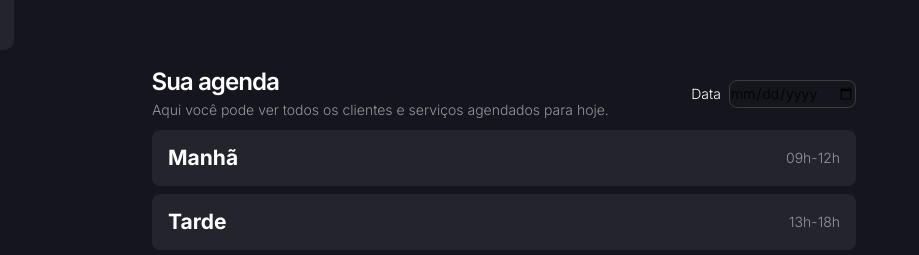
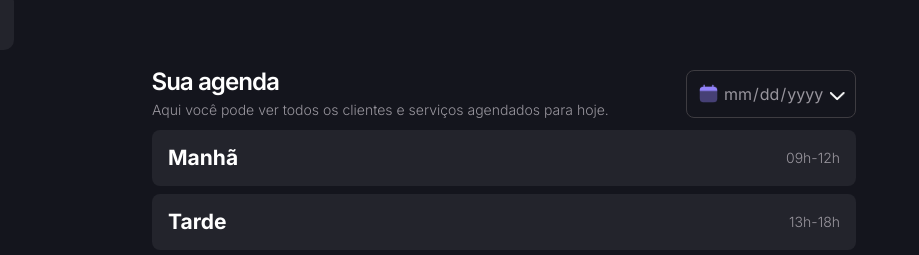
Before and after one commit to thnsantos/PetShop-Schedule, a website built with webpack: page src/index.html in a window 1280 px wide. Shown: the top 255 px of the page, 136-1055 px from the left. Built offline with nearby package versions, Linux system fonts and the light colour scheme.

Commit message:
styles-input-complete

```diff
--- a/src/index.html
+++ b/src/index.html
@@ -31,8 +31,12 @@
       </div>
 
       <div class="schedule-date">
-        <label for="schedule-date">Data</label>
-        <input id="schedule-date" type="date">
+        <div class="date-picker">
+
+          <label for="schedule-date"></label>
+
+          <input id="schedule-date" type="date">
+        </div>
       </div>
     </header>
 
--- a/src/styles/style.css
+++ b/src/styles/style.css
@@ -42,8 +42,48 @@
 }
 
 .schedule-date input {
-  font: var(--content-primary);
+
+  width: 170px;
+  height: 48px;
+
+  font: 400 16px/24px var(--font-inter);
+  color: var(--content-secondary);
   background-color: var(--bg-official);
   border: 1px solid var(--bd-primary);
   border-radius: .5rem;
+
+  background-image: url("../assets/Calendar-Minimalistic--Streamline-Solar.png");
+  background-repeat: no-repeat;
+  background-position: 0.75rem center;
+  background-size: 1.2rem;
+  padding-left: 2.25rem;
 }
+
+.schedule-date input::-webkit-calendar-picker-indicator {
+  opacity: 0;
+  cursor: pointer;
+}
+
+.date-picker {
+  display: flex;
+  align-items: center;
+  gap: 0.5rem;
+
+  position: relative;
+}
+
+.date-picker::after {
+
+  content: "";
+  position: absolute;
+  right: 0.7rem;
+  top: 40%;
+  width: 0.9rem;
+  height: 0.9rem;
+  background-image: url("../assets/Vector.png");
+  background-repeat: no-repeat;
+  background-position: center;
+  background-size: contain;
+  pointer-events: none;
+
+}
```
Also changed, not shown: src/assets/Vector.png (added).
